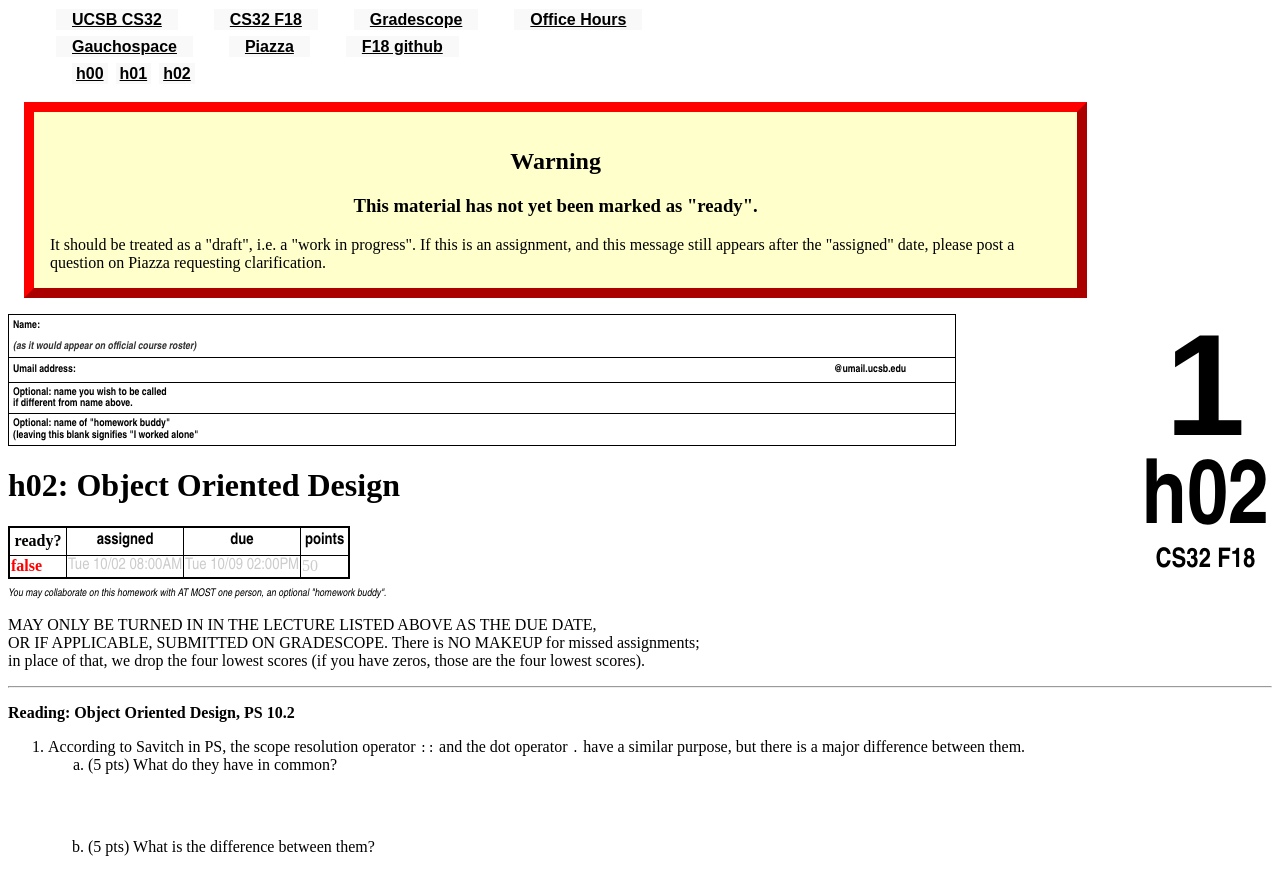
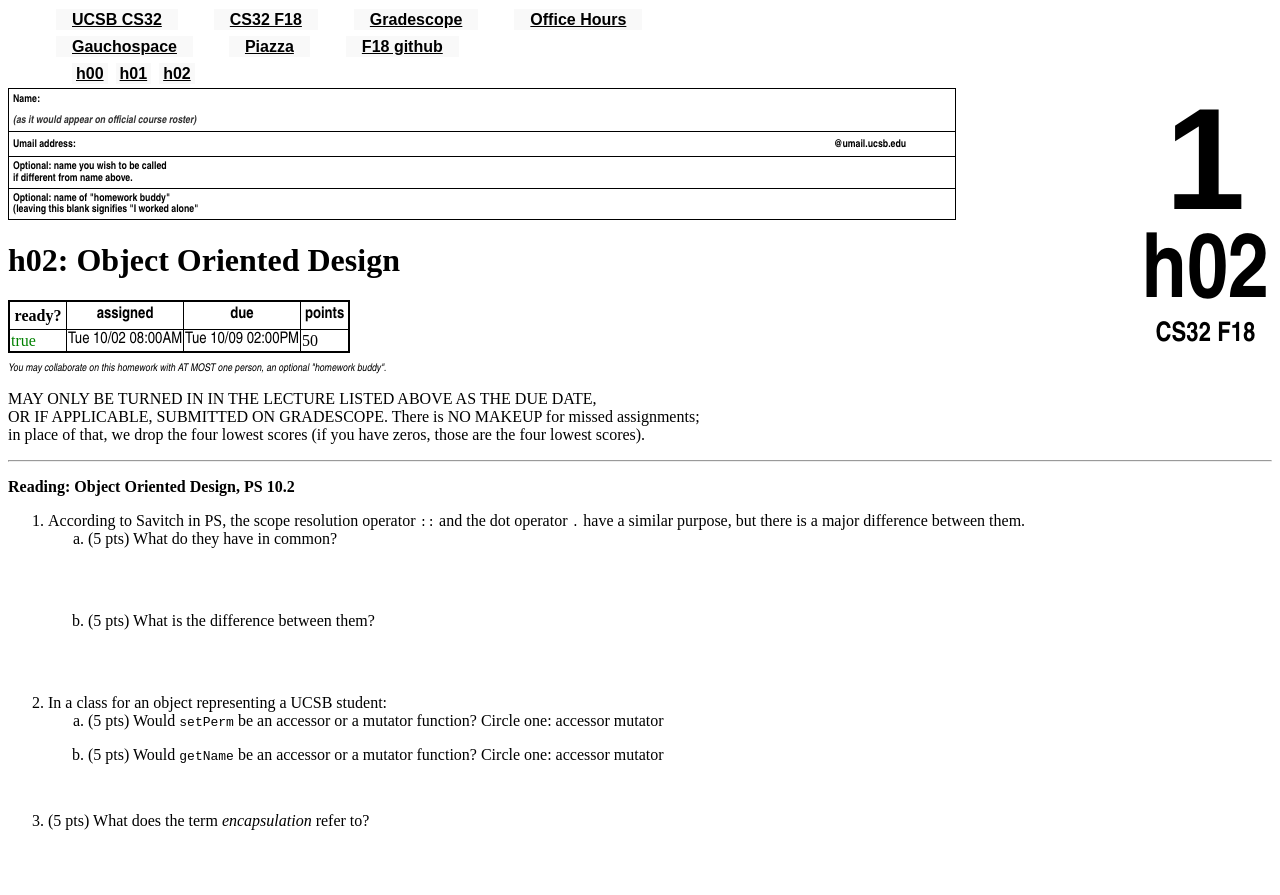
Before and after one commit to ucsb-cs32-f18/ucsb-cs32-f18.github.io, a Jekyll site: the page built from _hwk/h02.md, in a window 1280 px wide and 900 px high. Shown: the top 895 px of the window. Built offline with Jekyll 4.4.1, drawn with Linux system fonts in a browser that asks for light colours.

Commit message:
Updating week 1 homework and labs as ready

```diff
--- a/_hwk/h02.md
+++ b/_hwk/h02.md
@@ -1,7 +1,7 @@
 ---
 num: "h02"
 desc: "Object Oriented Design"
-ready: false
+ready: true
 assigned: 2018-10-02 08:00:00.00-7:00
 due: 2018-10-09 14:00:00.00-7:00
 reading: "PS 10.2"
@@ -37,7 +37,7 @@ reading: "PS 10.2"
 
 <ol start="6">
 
-<li><p>On p. 579 and then again on p. 586 Savitch drives home a point about the syntax of invoking a constructor&mdash;what you SHOULD do when invoking a no-arg constructor, and what you should NOT do.     Though he doesn't mention it, this is a "trap" that many C++ learners fall into if they learned Java first, because this is a place where C++ and Java syntax differ significantly.</p>
+<li><p>On p. 579 and then again on p. 586 Savitch drives home a point about the syntax of invoking a constructor&mdash;what you SHOULD do when invoking a no-arg constructor, and what you should NOT do. Though he doesn't mention it, this is a "trap" that many C++ learners fall into if they learned Java first, because this is a place where C++ and Java syntax differ significantly.</p>
 
 Suppose you have a no-arg constructor for a class <code>Student</code>.
 <ol>
```
Also changed, not shown: _hwk/h00.md (+1 -1 lines), _hwk/h01.md (+1 -1 lines), _lab/lab00.md (+4 -4 lines).
